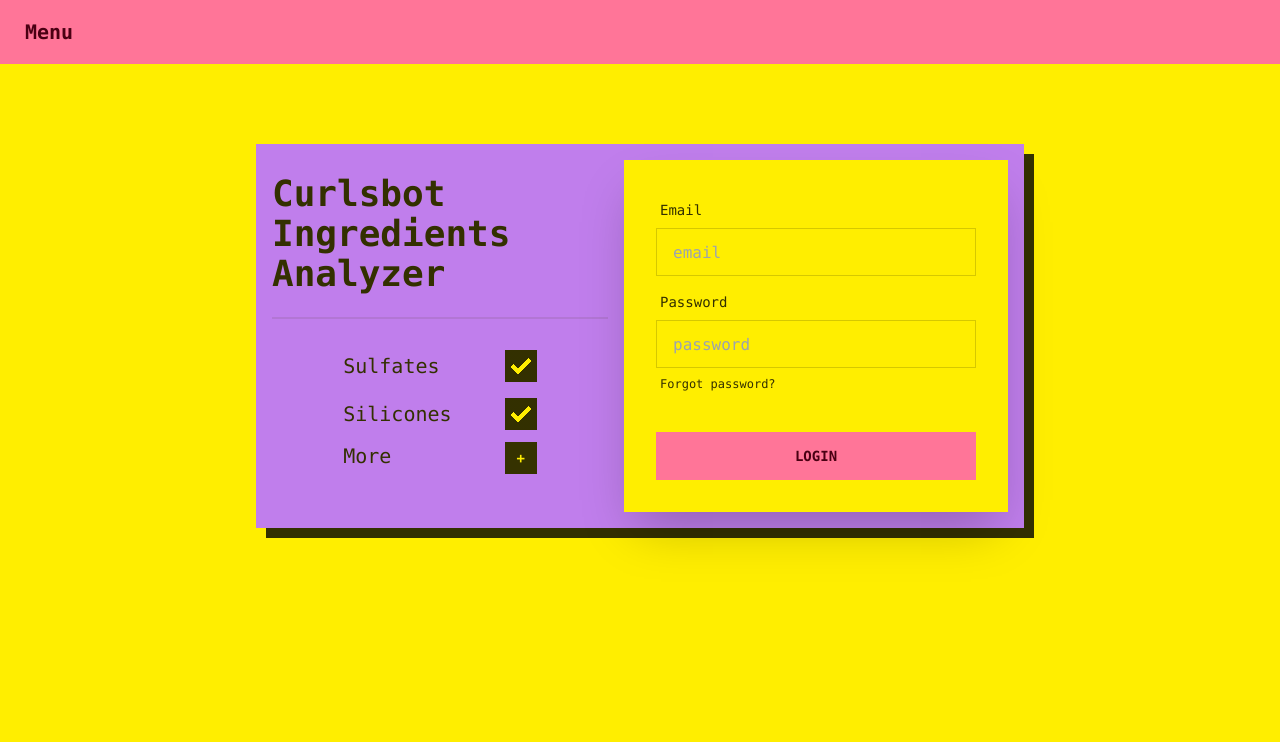
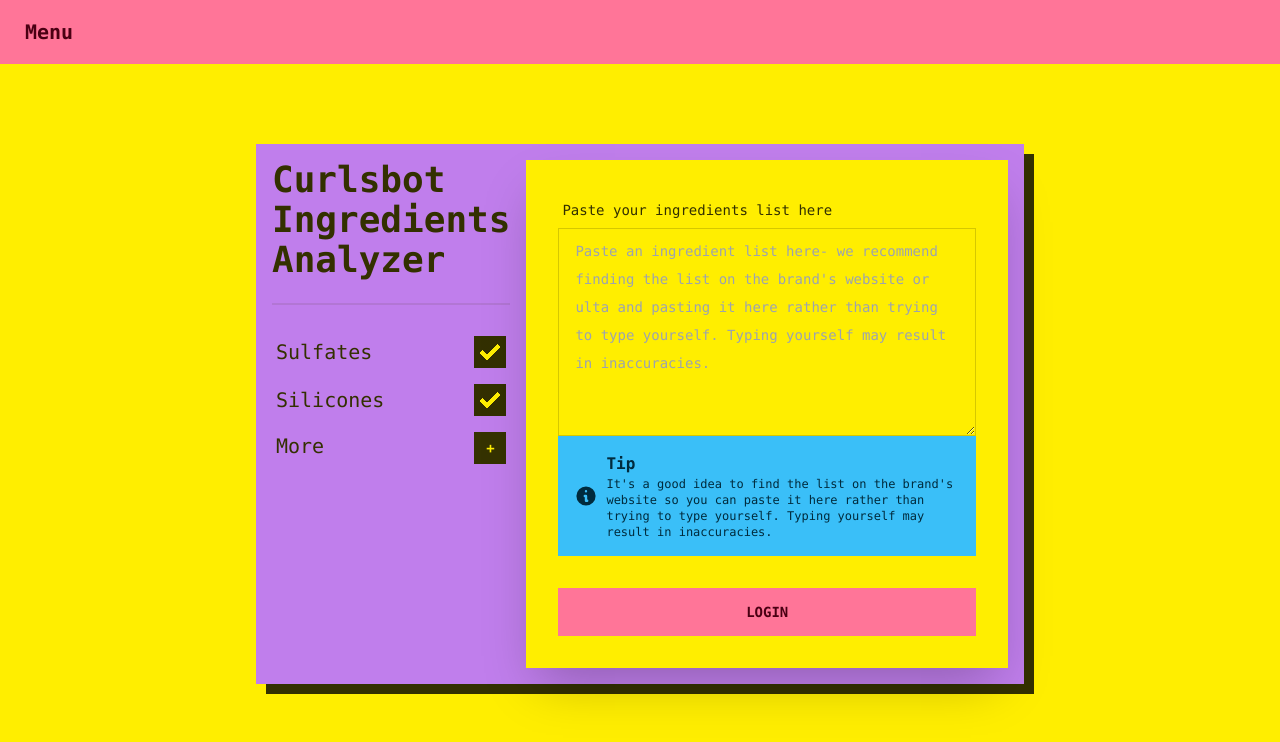
Before and after one commit to melissamcewen/cb2, a Next.js app: page / in a window 1280 px wide. Shown: the top 742 px of the page. Built offline with nearby package versions, Linux system fonts and the light colour scheme.

Commit message:
adding more info

```diff
--- a/package.json
+++ b/package.json
@@ -8,6 +8,7 @@
     "start": "next start"
   },
   "dependencies": {
+    "@heroicons/react": "^1.0.6",
     "autoprefixer": "^10.4.2",
     "daisyui": "^2.6.0",
     "next": "^12.1.0",
--- a/src/components/curlsbot.js
+++ b/src/components/curlsbot.js
@@ -1,15 +1,17 @@
+import { InformationCircleIcon } from '@heroicons/react/solid';
+
 export default function Curlsbot() {
   return (
     <div>
       <div className="hero bg-accent shadow">
-        <div className="hero-content flex-col lg:flex-row">
+        <div className="hero-content flex-col lg:flex-row items-start">
           <div className="text-center lg:text-left">
             <h1 className="text-4xl font-bold">
               Curlsbot Ingredients Analyzer
             </h1>
             <div class="divider"></div>
 
-            <div className="form-control w-3/5 mx-auto">
+            <div className="form-control  mx-auto">
               <label className="label cursor-pointer">
                 <span className="label-text text-xl">Sulfates</span>
                 <input
@@ -29,7 +31,7 @@
             </div>
             <div tabIndex={0} className="collapse">
               <input type="checkbox" />
-              <div className="collapse-title text-xl font-medium w-3/5 mx-auto p-1 flex justify-between">
+              <div className="collapse-title text-xl font-medium mx-auto px-1	py-2	 flex justify-between">
                 <p>More</p>
                 <button class="btn btn-square btn-sm btn-active">+</button>
               </div>
@@ -40,32 +42,34 @@
               </div>
             </div>
           </div>
-          <div className="card flex-shrink-0 w-full max-w-sm shadow-2xl bg-base-100">
+          <div className="card shadow-2xl bg-base-100">
             <div className="card-body">
               <div className="form-control">
                 <label className="label">
-                  <span className="label-text">Email</span>
+                  <span className="label-text">
+                    Paste your ingredients list here
+                  </span>
                 </label>
-                <input
-                  type="text"
-                  placeholder="email"
-                  className="input input-bordered"
+                <textarea
+                  className="textarea textarea-bordered h-52"
+                  placeholder="Paste an ingredient list here- we recommend finding the list on the brand's website or ulta and pasting it here rather than trying to type yourself. Typing yourself may result in inaccuracies."
+                  defaultValue={''}
                 />
-              </div>
-              <div className="form-control">
-                <label className="label">
-                  <span className="label-text">Password</span>
-                </label>
-                <input
-                  type="text"
-                  placeholder="password"
-                  className="input input-bordered"
-                />
-                <label className="label">
-                  <a href="#" className="label-text-alt link link-hover">
-                    Forgot password?
-                  </a>
-                </label>
+                <div className="alert alert-info">
+                  <div>
+                    <InformationCircleIcon className="inline flex-shrink-0 w-6 h-6" />
+                    <div>
+                      <h3 className="font-bold">Tip</h3>
+                      <div className="text-xs">
+                        It's a good idea to find the list on the brand's website
+                        so you can paste it here rather than trying to type
+                        yourself. Typing yourself may result in inaccuracies.
+                      </div>
+                    </div>
+                  </div>
+
+                </div>
+
               </div>
               <div className="form-control mt-6">
                 <button className="btn btn-primary">Login</button>
```
Also changed, not shown: 1 other file (tests, documents, lock files or other folders).
